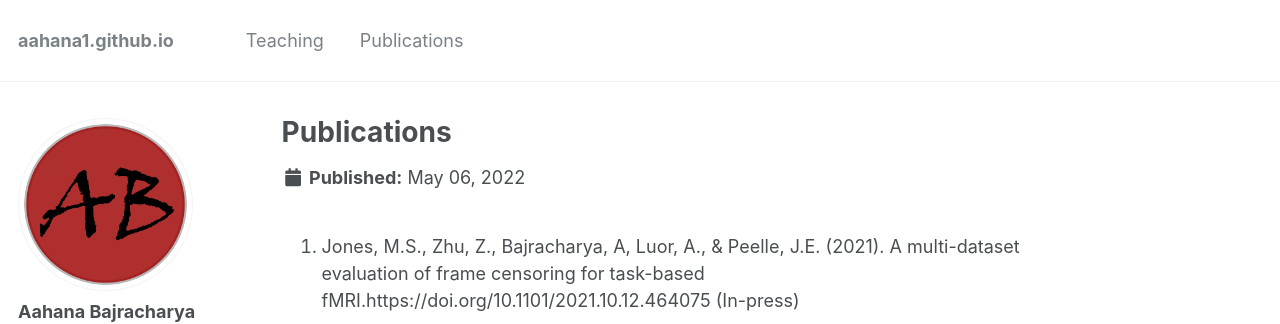
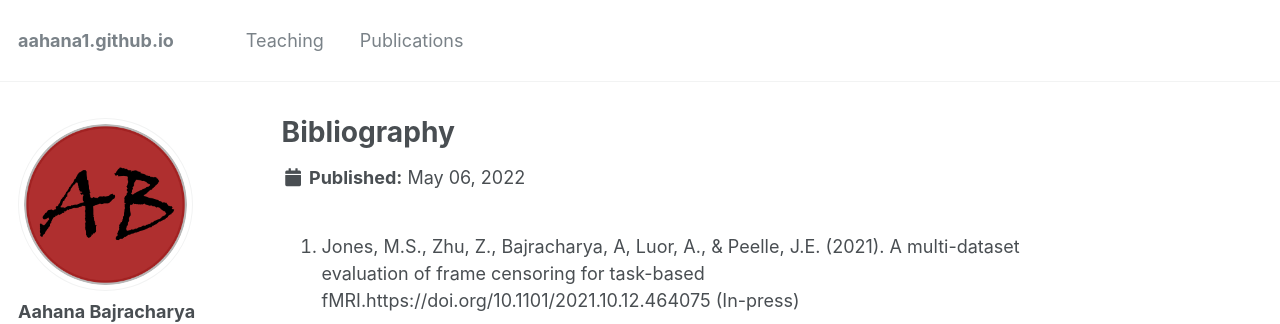
Before and after one commit to kritibhattarai23/kritibhattarai23.github.io, a Jekyll site: the page built from _publications/Bibliography.md, in a window 1280 px wide and 1274 px high. Shown: the top 324 px of the window. Built offline with Jekyll 4.4.1, drawn with Linux system fonts in a browser that asks for light colours; some web fonts are replaced.

Commit message:
Update Bibliography.md

```diff
--- a/_publications/Bibliography.md
+++ b/_publications/Bibliography.md
@@ -1,8 +1,8 @@
 ---
-title: "Publications"
 permalink: /publications/Bibliography
-author_profile: true
 ---
+
+
 1. Jones, M.S., Zhu, Z., Bajracharya, A, Luor, A., & Peelle, J.E. (2021). A multi-dataset evaluation of
 frame censoring for task-based fMRI.https://doi.org/10.1101/2021.10.12.464075 (In-press)
 
```
